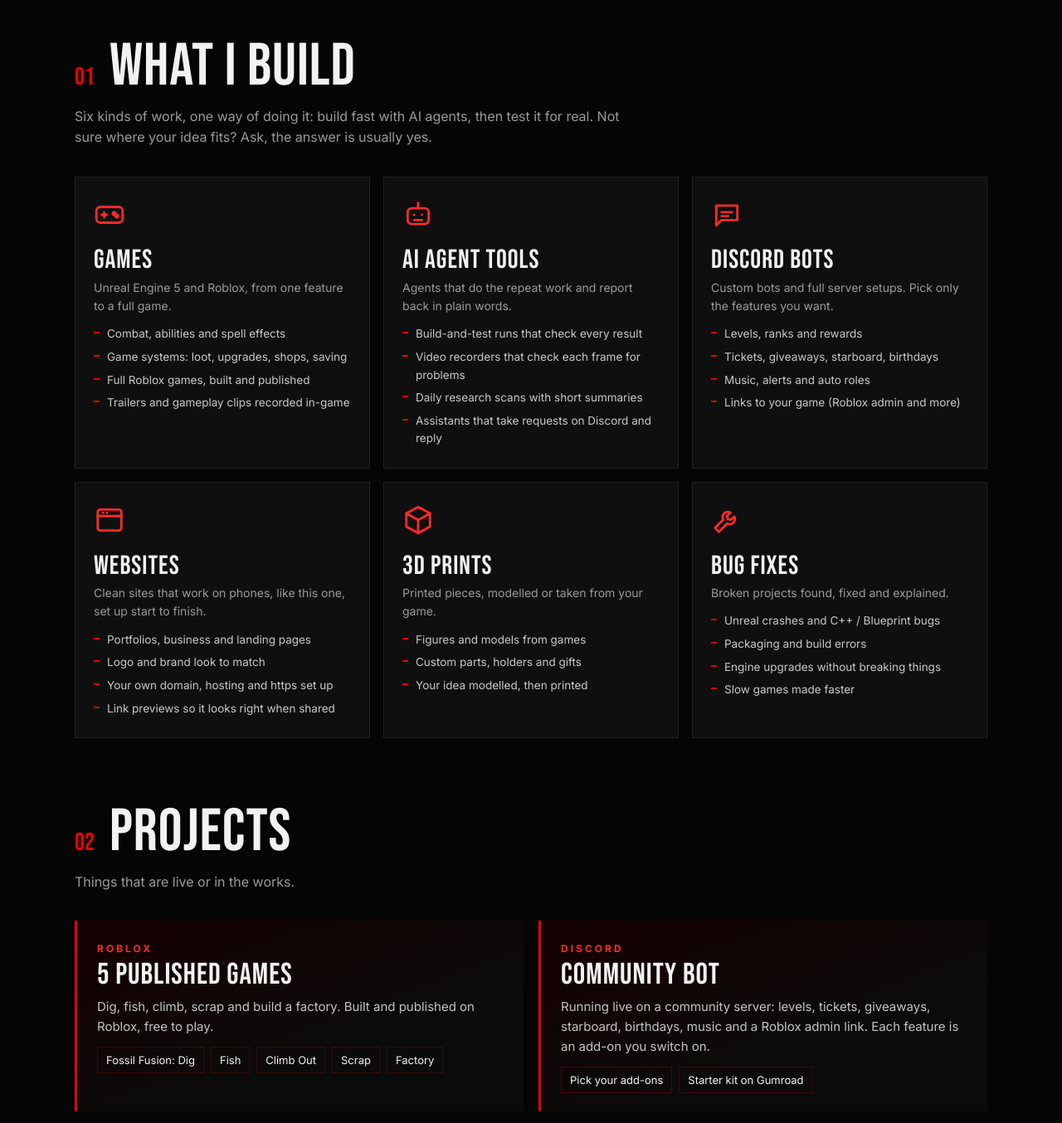
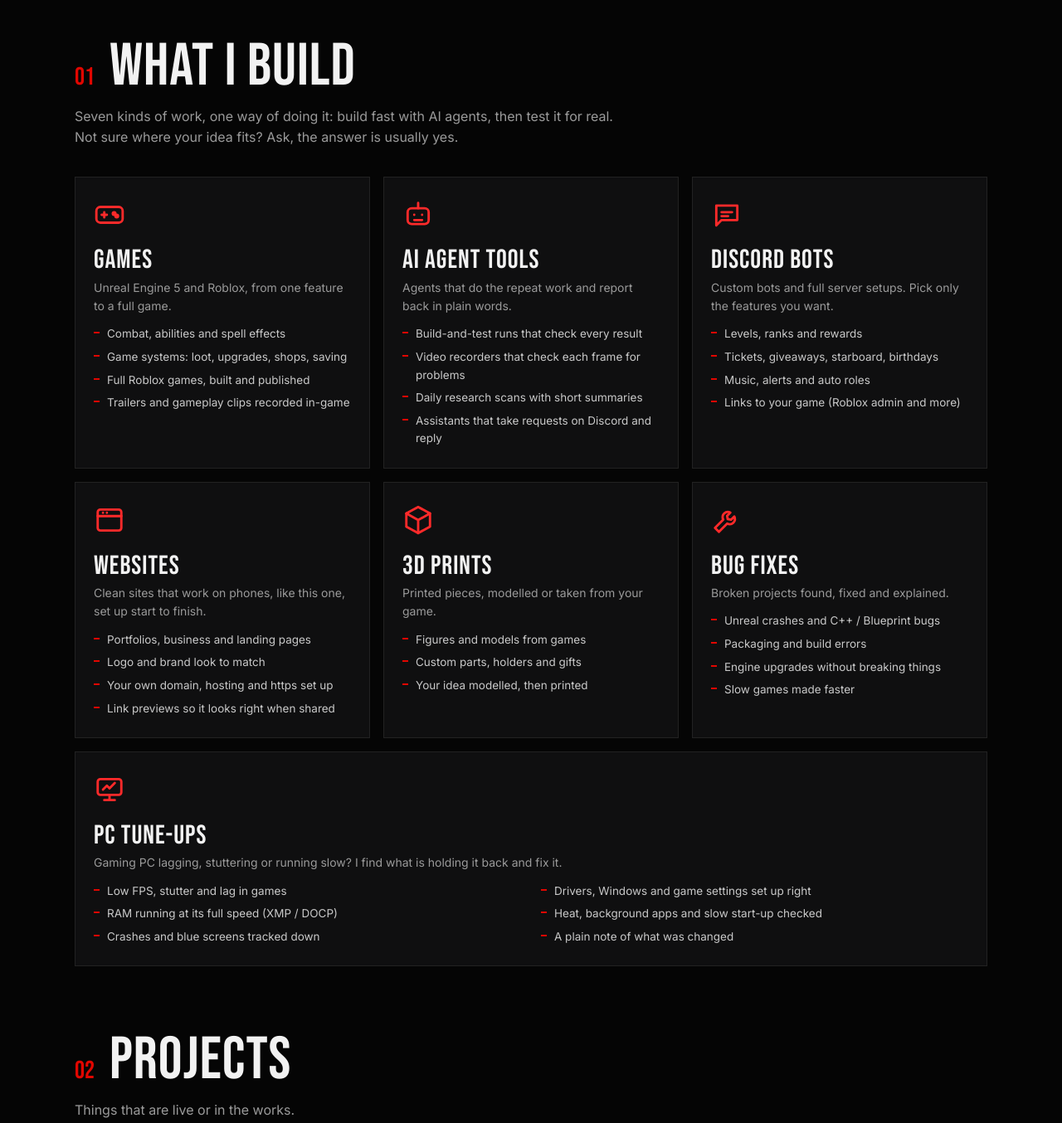
Before and after one commit to Hobieyoungiv/hardhittinstudios-site, a plain HTML site: page index.html in a window 1280 px wide. Shown: the part 860-2214 px from the top of the page at 83% size. Drawn offline with Linux system fonts and the light colour scheme.

Commit message:
Add PC tune-ups

```diff
--- a/index.html
+++ b/index.html
@@ -79,6 +79,9 @@ details li b{color:#ddd}
 .gal figcaption{padding:14px 16px 16px;color:var(--dim);font-size:14px}
 .gal figcaption b{display:block;color:#fff;font-size:15px;margin-bottom:4px}
 @media (max-width:760px){.gal{grid-template-columns:1fr}}
+.bcard.wide{grid-column:1/-1}
+.bcard.wide ul{grid-template-columns:repeat(2,1fr);column-gap:24px}
+@media (max-width:760px){.bcard.wide ul{grid-template-columns:1fr}}
 .bcard .soon{position:absolute;top:16px;right:16px;font-size:11px;font-weight:700;letter-spacing:2px;color:var(--red2);border:1px solid var(--red);padding:3px 8px}
 
 /* projects */
@@ -165,7 +168,7 @@ footer a:hover{color:var(--red2)}
 
 <section id="build"><div class="wrap">
  <div class="head"><span class="num">01</span><h2>What I Build</h2></div>
- <p class="lead">Six kinds of work, one way of doing it: build fast with AI agents, then test it for real. Not sure where your idea fits? Ask, the answer is usually yes.</p>
+ <p class="lead">Seven kinds of work, one way of doing it: build fast with AI agents, then test it for real. Not sure where your idea fits? Ask, the answer is usually yes.</p>
  <div class="build">
   <div class="bcard"><svg viewBox="0 0 24 24"><rect x="2" y="6" width="20" height="12" rx="3"/><path d="M6 12h4M8 10v4"/><circle cx="15.5" cy="11" r="1"/><circle cx="17.5" cy="13" r="1"/></svg><h3>Games</h3><p>Unreal Engine 5 and Roblox, from one feature to a full game.</p><ul><li>Combat, abilities and spell effects</li><li>Game systems: loot, upgrades, shops, saving</li><li>Full Roblox games, built and published</li><li>Trailers and gameplay clips recorded in-game</li></ul></div>
   <div class="bcard"><svg viewBox="0 0 24 24"><rect x="4" y="7" width="16" height="12" rx="3"/><path d="M12 3v4M9 12h.01M15 12h.01M9 16h6"/></svg><h3>AI Agent Tools</h3><p>Agents that do the repeat work and report back in plain words.</p><ul><li>Build-and-test runs that check every result</li><li>Video recorders that check each frame for problems</li><li>Daily research scans with short summaries</li><li>Assistants that take requests on Discord and reply</li></ul></div>
@@ -173,6 +176,7 @@ footer a:hover{color:var(--red2)}
   <div class="bcard"><svg viewBox="0 0 24 24"><rect x="3" y="4" width="18" height="16" rx="2"/><path d="M3 9h18M7 6.5h.01M10 6.5h.01"/></svg><h3>Websites</h3><p>Clean sites that work on phones, like this one, set up start to finish.</p><ul><li>Portfolios, business and landing pages</li><li>Logo and brand look to match</li><li>Your own domain, hosting and https set up</li><li>Link previews so it looks right when shared</li></ul></div>
   <div class="bcard"><svg viewBox="0 0 24 24"><path d="M12 2l9 5v10l-9 5-9-5V7z"/><path d="M12 22V12M21 7l-9 5-9-5"/></svg><h3>3D Prints</h3><p>Printed pieces, modelled or taken from your game.</p><ul><li>Figures and models from games</li><li>Custom parts, holders and gifts</li><li>Your idea modelled, then printed</li></ul></div>
   <div class="bcard"><svg viewBox="0 0 24 24"><path d="M14.7 6.3a4 4 0 0 0-5.4 5.4L3 18l3 3 6.3-6.3a4 4 0 0 0 5.4-5.4l-2.5 2.5-2.5-.5-.5-2.5z"/></svg><h3>Bug Fixes</h3><p>Broken projects found, fixed and explained.</p><ul><li>Unreal crashes and C++ / Blueprint bugs</li><li>Packaging and build errors</li><li>Engine upgrades without breaking things</li><li>Slow games made faster</li></ul></div>
+  <div class="bcard wide"><svg viewBox="0 0 24 24"><rect x="3" y="4" width="18" height="12" rx="2"/><path d="M8 20h8M12 16v4M7 12l3-3 2 2 4-4"/></svg><h3>PC Tune-Ups</h3><p>Gaming PC lagging, stuttering or running slow? I find what is holding it back and fix it.</p><ul><li>Low FPS, stutter and lag in games</li><li>Drivers, Windows and game settings set up right</li><li>RAM running at its full speed (XMP / DOCP)</li><li>Heat, background apps and slow start-up checked</li><li>Crashes and blue screens tracked down</li><li>A plain note of what was changed</li></ul></div>
  </div>
 </div></section>
 
@@ -239,12 +243,12 @@ footer a:hover{color:var(--red2)}
 
 <section id="faq" style="padding-top:0"><div class="wrap">
  <div class="head"><span class="num">05</span><h2>Questions</h2></div>
- <details><summary>What can you build for me?</summary><p>Most things that live on a screen, and things you can hold:</p><ul><li><b>Games:</b> a single feature (combat, a shop, a save system) up to a full Roblox game, in Unreal Engine 5 or Roblox.</li><li><b>Fixes:</b> crashes, build and packaging errors, engine upgrades, slow games.</li><li><b>Discord:</b> a custom bot, or a whole server set up with channels, roles and bots.</li><li><b>AI tools:</b> agents that test, record, check or research for you and report back.</li><li><b>Websites:</b> a phone-friendly site with your logo, domain and hosting set up.</li><li><b>Branding and clips:</b> logos, banners, gameplay clips and trailers.</li><li><b>3D prints:</b> models, figures and custom parts.</li></ul><p>If it is not on this list, ask anyway.</p></details>
+ <details><summary>What can you build for me?</summary><p>Most things that live on a screen, and things you can hold:</p><ul><li><b>Games:</b> a single feature (combat, a shop, a save system) up to a full Roblox game, in Unreal Engine 5 or Roblox.</li><li><b>Fixes:</b> crashes, build and packaging errors, engine upgrades, slow games.</li><li><b>PC tune-ups:</b> a gaming PC that lags, stutters or crashes, checked and fixed.</li><li><b>Discord:</b> a custom bot, or a whole server set up with channels, roles and bots.</li><li><b>AI tools:</b> agents that test, record, check or research for you and report back.</li><li><b>Websites:</b> a phone-friendly site with your logo, domain and hosting set up.</li><li><b>Branding and clips:</b> logos, banners, gameplay clips and trailers.</li><li><b>3D prints:</b> models, figures and custom parts.</li></ul><p>If it is not on this list, ask anyway.</p></details>
  <details><summary>Can you work on my existing project?</summary><p>Yes, most of my work is on projects that already exist. Here is how it goes:</p><ul><li><b>Send it over:</b> the project files, a link, or just the error message and a short video of what goes wrong.</li><li><b>I look first:</b> I go through what is already there so I understand how it is built before changing anything.</li><li><b>I change only what you asked for:</b> your names, layout and style stay the way you had them.</li><li><b>You get it back working:</b> with a note on every file or setting I touched, so nothing is a mystery.</li></ul><p>Works for Unreal Engine 5 and Roblox games, Discord servers and bots, and existing websites.</p></details>
  <details><summary>Can you do a whole project, not just a fix?</summary><p>Yes. A full Roblox game, a Discord bot with all the features your server needs, or a complete website with your own domain are all things I have built from nothing.</p><ul><li><b>We agree the plan:</b> what it should do, what it should look like, and what comes first.</li><li><b>It is built in steps:</b> each step is something you can see or try, not just a promise.</li><li><b>You check each step:</b> you see it working and say what to change before the next part starts.</li><li><b>It gets finished:</b> tested, set up and handed over ready to use.</li></ul><p>This way you are never waiting weeks to find out it is not what you wanted.</p></details>
  <details><summary>What do I get at the end?</summary><p>Everything you need to use it and keep it:</p><ul><li><b>The finished work:</b> project files, a working game build, a running bot or a live website, depending on the job.</li><li><b>A plain note:</b> what was made or changed, where it is, and how to use it, written so anyone can follow it.</li><li><b>Proof it works:</b> screenshots or a short video of it running, so you can see it before you even open it.</li><li><b>It is yours:</b> you own what you paid for.</li></ul><p>If something does not work the way we agreed, tell me and I fix it.</p></details>
  <details><summary>Do I pay before you look at it?</summary><p>No. Message me first with what you need. I look at it and tell you straight:</p><ul><li><b>If I can do it</b>, and if not, I say so instead of taking the job.</li><li><b>What it costs</b>, before you order anything.</li><li><b>How long it will take.</b></li></ul><p>When you are happy with that, you order through Fiverr, so your payment is protected until the work is delivered.</p></details>
- <details><summary>How long does it take?</summary><p>It depends on the size of the job. As a rough guide:</p><ul><li><b>Small fixes</b> (one bug, one error): usually 1-2 days.</li><li><b>Discord server setup</b>: usually 1 day.</li><li><b>A new feature or a bot</b>: a few days, depending on how much it does.</li><li><b>Websites</b>: a few days, including your domain and hosting.</li><li><b>Full games or big builds</b>: planned in steps, with a time for each step.</li></ul><p>You always get the time before you order, and updates while I work.</p></details>
+ <details><summary>How long does it take?</summary><p>It depends on the size of the job. As a rough guide:</p><ul><li><b>Small fixes</b> (one bug, one error): usually 1-2 days.</li><li><b>Discord server setup</b>: usually 1 day.</li><li><b>A new feature or a bot</b>: a few days, depending on how much it does.</li><li><b>PC tune-ups</b>: usually the same day.</li><li><b>Websites</b>: a few days, including your domain and hosting.</li><li><b>Full games or big builds</b>: planned in steps, with a time for each step.</li></ul><p>You always get the time before you order, and updates while I work.</p></details>
  <details><summary>Which Unreal versions do you work with?</summary><p>Unreal Engine 5, up to 5.7, in both Blueprint and C++.</p><ul><li><b>Older project?</b> I can upgrade it to a newer version first and fix what breaks on the way.</li><li><b>Errors after an upgrade?</b> That is one of the most common jobs I get.</li><li><b>Packaging problems?</b> I get it building and send back a working build.</li></ul><p>For Roblox I work in Roblox Studio and publish the game for you if you want.</p></details>
 </div></section>
 
```
